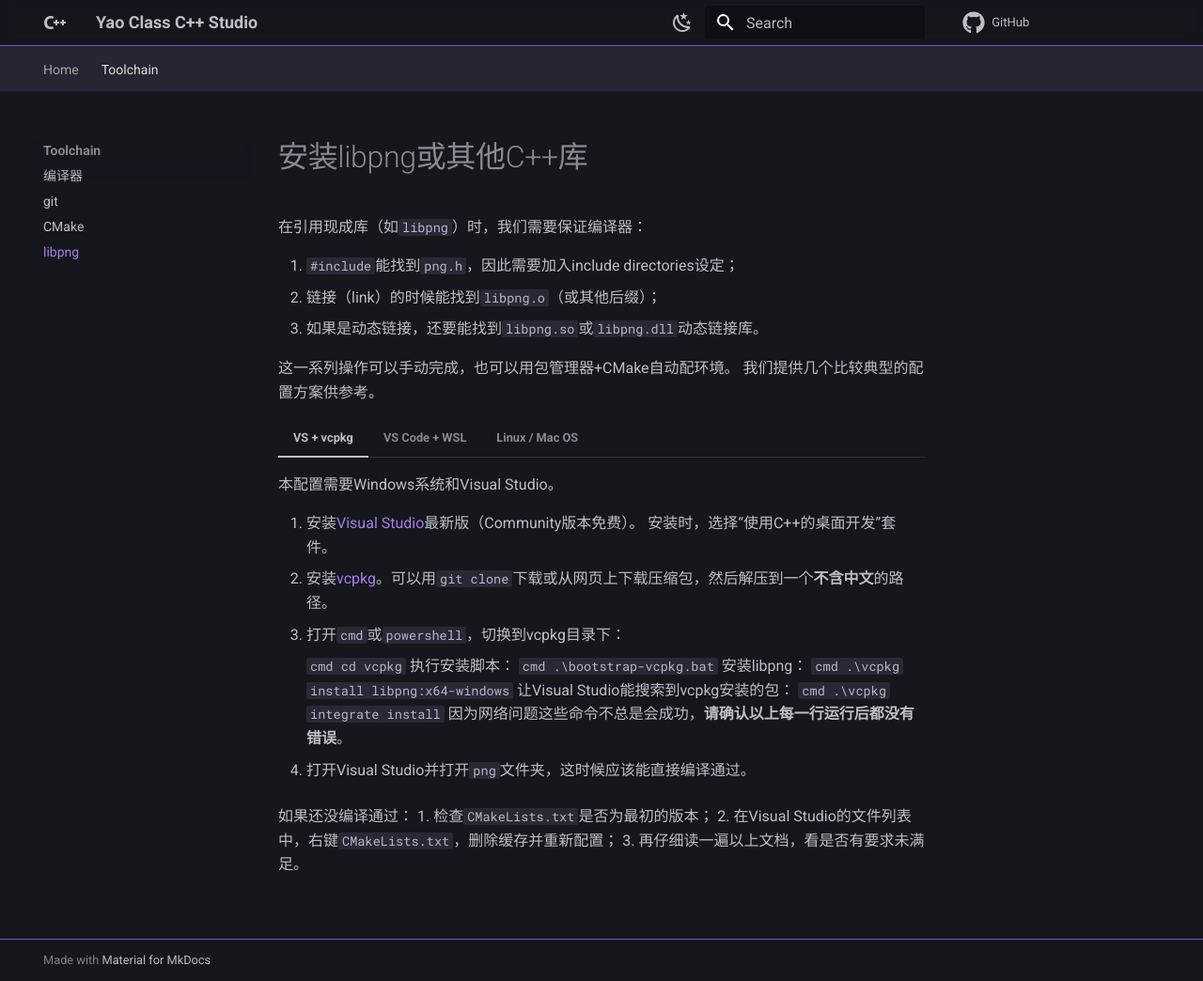
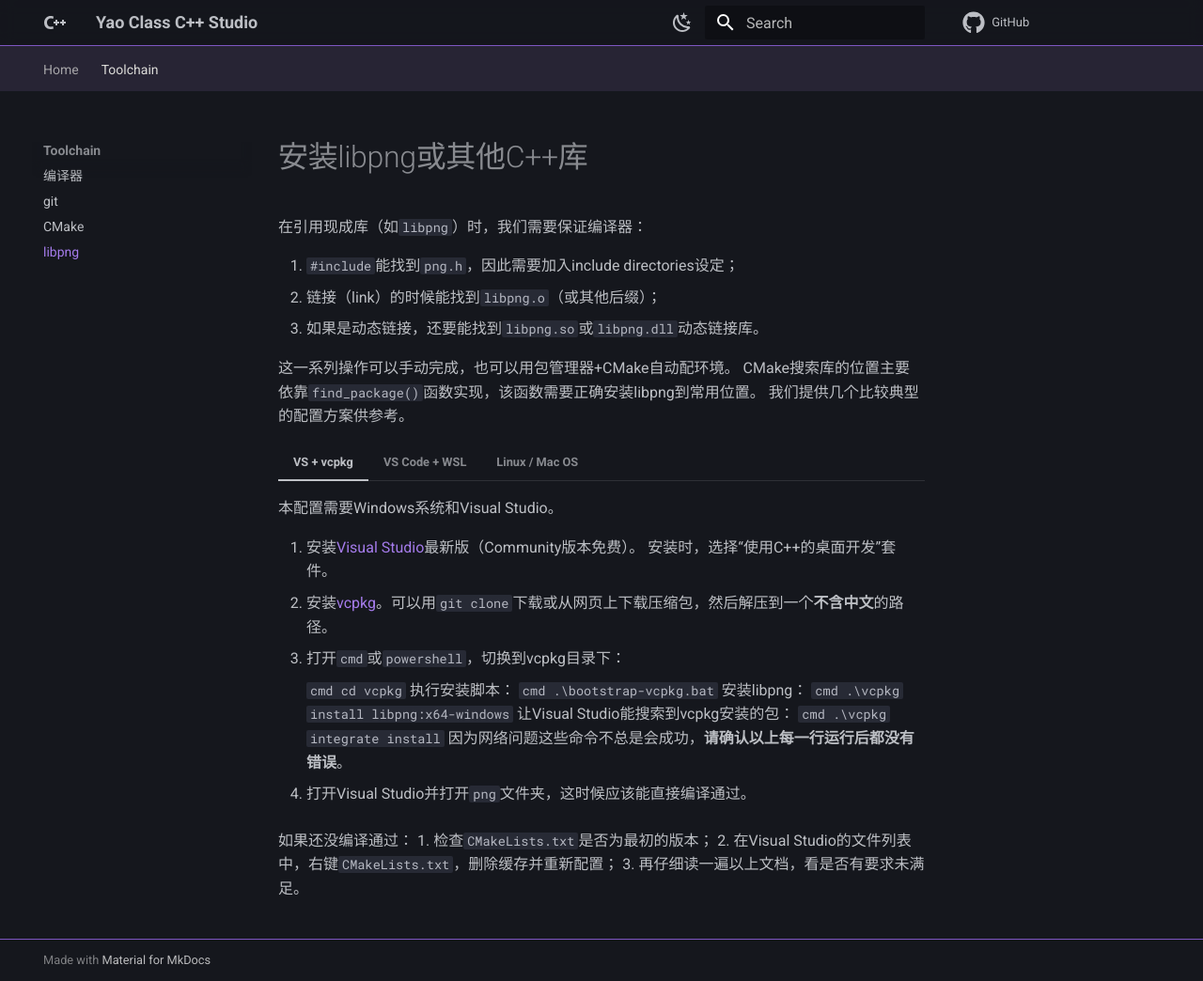
Before and after one commit to Yao-class-cpp-studio/wiki, an MkDocs documentation site: the page built from docs/toolchain/libpng.md, in a window 1280 px wide and 1044 px high. Shown: the whole window at 94% size. Built offline with MkDocs 1.6.1 and Material for MkDocs 9.7.7, drawn with Linux system fonts in a browser that asks for light colours; comment, search, counter and statistics services are not loaded.

Commit message:
Feat(toolchain) add libpng intro

```diff
--- a/docs/toolchain/libpng.md
+++ b/docs/toolchain/libpng.md
@@ -7,6 +7,7 @@
 3. 如果是动态链接，还要能找到`libpng.so`或`libpng.dll`动态链接库。
 
 这一系列操作可以手动完成，也可以用包管理器+CMake自动配环境。
+CMake搜索库的位置主要依靠`find_package()`函数实现，该函数需要正确安装libpng到常用位置。
 我们提供几个比较典型的配置方案供参考。
 
 === "VS + vcpkg"
```
